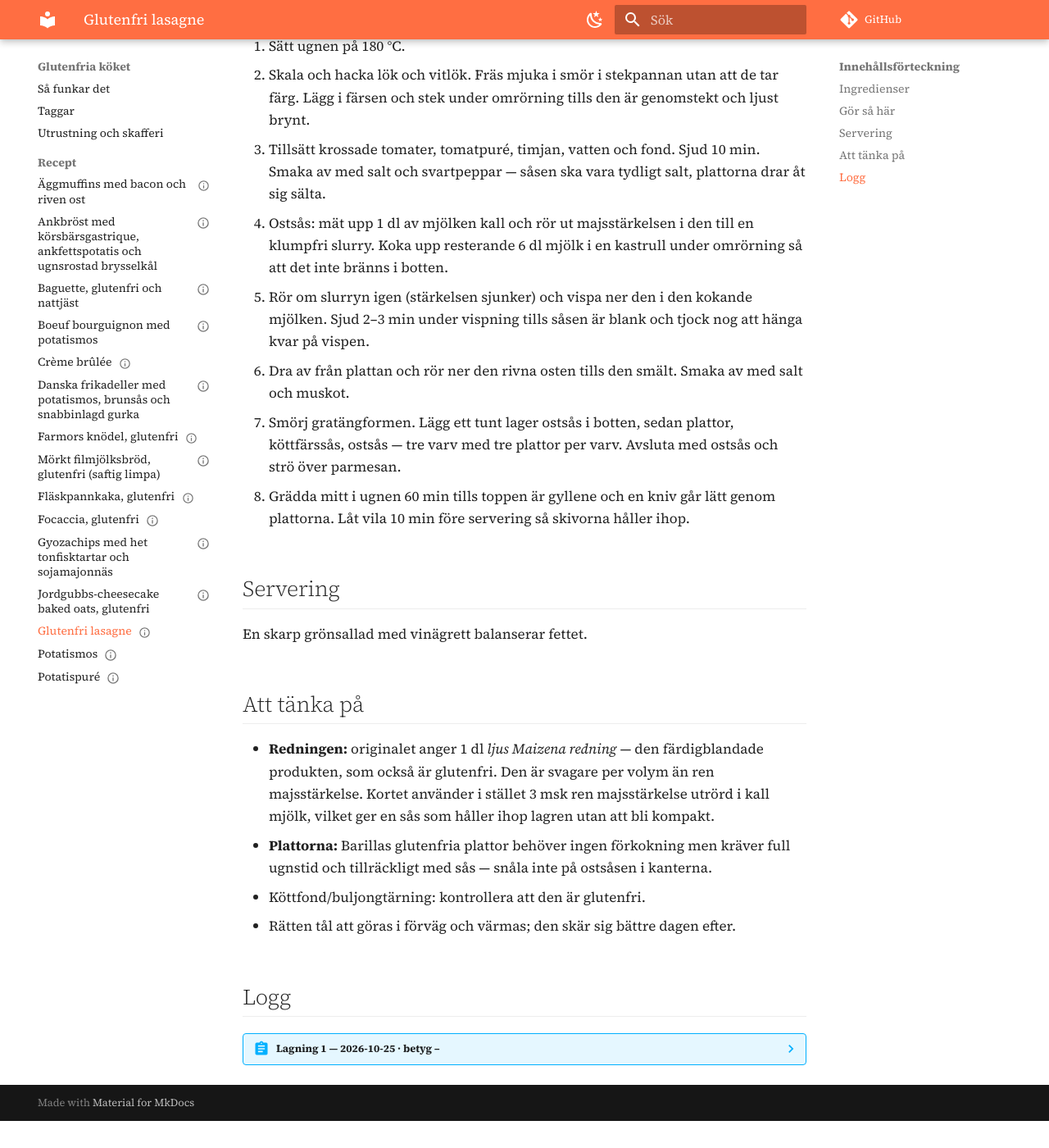
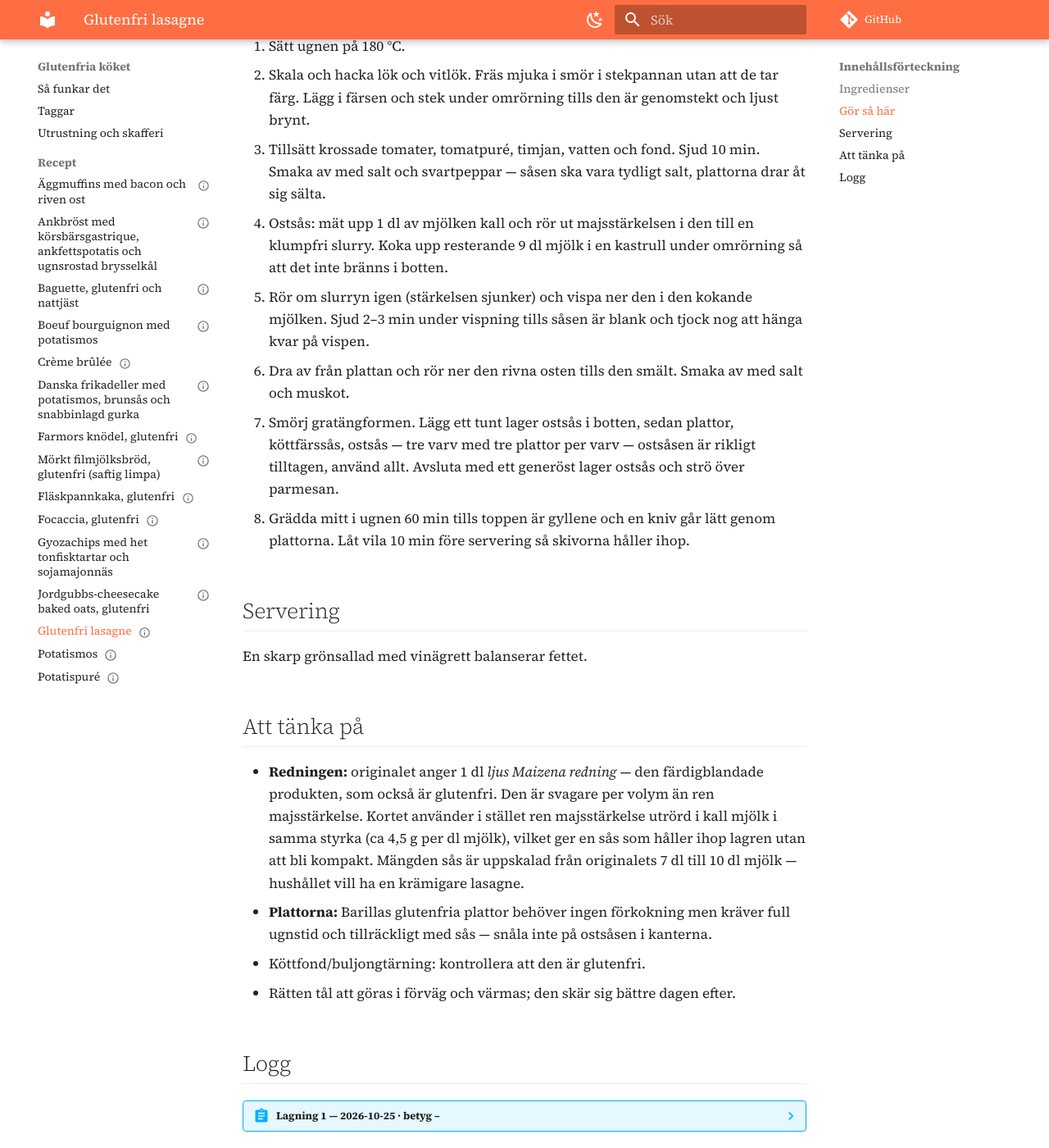
Before and after one commit to Hakan-ValidAlpha/glutenfriakocken, an MkDocs documentation site: the page built from docs/recept/lasagne-glutenfri.md, in a window 1280 px wide and 1400 px high, scrolled down 1712 px. Shown: the whole window at 82% size. Built offline with MkDocs 1.6.1 and Material for MkDocs 9.7.7, drawn with Linux system fonts in a browser that asks for light colours; comment, search, counter and statistics services are not loaded; before the commit the page ends 3079 px from its top, so only the background shows below that; some of the changed text lies outside the part shown.

Commit message:
lasagne: Lagning 1, ostsåsen uppskalad till 10 dl mjölk
Co-Authored-By: Claude Fable 5.1 <noreply@anthropic.com>
Claude-Session: https://claude.ai/code/session_01DgSBRJL5FfHTgLET2TQBeN

```diff
--- a/docs/recept/lasagne-glutenfri.md
+++ b/docs/recept/lasagne-glutenfri.md
@@ -38,9 +38,9 @@ Klassisk köttfärslasagne efter Fredriks Fika, byggd på **Barillas glutenfria
 
 | Mängd | Ingrediens |
 |---:|---|
-| 7 dl | mjölk |
-| 3 msk (ca 30 g) | majsstärkelse (Maizena) |
-| 3 dl | riven ost (ca 120 g) |
+| 10 dl | mjölk |
+| 4,5 msk (ca 45 g) | majsstärkelse (Maizena) |
+| 4 dl | riven ost (ca 160 g) |
 | | salt |
 | | malen muskot |
 
@@ -57,10 +57,10 @@ Klassisk köttfärslasagne efter Fredriks Fika, byggd på **Barillas glutenfria
 1. Sätt ugnen på 180 °C.
 2. Skala och hacka lök och vitlök. Fräs mjuka i smör i stekpannan utan att de tar färg. Lägg i färsen och stek under omrörning tills den är genomstekt och ljust brynt.
 3. Tillsätt krossade tomater, tomatpuré, timjan, vatten och fond. Sjud 10 min. Smaka av med salt och svartpeppar — såsen ska vara tydligt salt, plattorna drar åt sig sälta.
-4. Ostsås: mät upp 1 dl av mjölken kall och rör ut majsstärkelsen i den till en klumpfri slurry. Koka upp resterande 6 dl mjölk i en kastrull under omrörning så att det inte bränns i botten.
+4. Ostsås: mät upp 1 dl av mjölken kall och rör ut majsstärkelsen i den till en klumpfri slurry. Koka upp resterande 9 dl mjölk i en kastrull under omrörning så att det inte bränns i botten.
 5. Rör om slurryn igen (stärkelsen sjunker) och vispa ner den i den kokande mjölken. Sjud 2–3 min under vispning tills såsen är blank och tjock nog att hänga kvar på vispen.
 6. Dra av från plattan och rör ner den rivna osten tills den smält. Smaka av med salt och muskot.
-7. Smörj gratängformen. Lägg ett tunt lager ostsås i botten, sedan plattor, köttfärssås, ostsås — tre varv med tre plattor per varv. Avsluta med ostsås och strö över parmesan.
+7. Smörj gratängformen. Lägg ett tunt lager ostsås i botten, sedan plattor, köttfärssås, ostsås — tre varv med tre plattor per varv — ostsåsen är rikligt tilltagen, använd allt. Avsluta med ett generöst lager ostsås och strö över parmesan.
 8. Grädda mitt i ugnen 60 min tills toppen är gyllene och en kniv går lätt genom plattorna. Låt vila 10 min före servering så skivorna håller ihop.
 
 ## Servering
@@ -69,7 +69,7 @@ En skarp grönsallad med vinägrett balanserar fettet.
 
 ## Att tänka på
 
-- **Redningen:** originalet anger 1 dl *ljus Maizena redning* — den färdigblandade produkten, som också är glutenfri. Den är svagare per volym än ren majsstärkelse. Kortet använder i stället 3 msk ren majsstärkelse utrörd i kall mjölk, vilket ger en sås som håller ihop lagren utan att bli kompakt.
+- **Redningen:** originalet anger 1 dl *ljus Maizena redning* — den färdigblandade produkten, som också är glutenfri. Den är svagare per volym än ren majsstärkelse. Kortet använder i stället ren majsstärkelse utrörd i kall mjölk i samma styrka (ca 4,5 g per dl mjölk), vilket ger en sås som håller ihop lagren utan att bli kompakt. Mängden sås är uppskalad från originalets 7 dl till 10 dl mjölk — hushållet vill ha en krämigare lasagne.
 - **Plattorna:** Barillas glutenfria plattor behöver ingen förkokning men kräver full ugnstid och tillräckligt med sås — snåla inte på ostsåsen i kanterna.
 - Köttfond/buljongtärning: kontrollera att den är glutenfri.
 - Rätten tål att göras i förväg och värmas; den skär sig bättre dagen efter.
@@ -77,6 +77,6 @@ En skarp grönsallad med vinägrett balanserar fettet.
 ## Logg
 
 ??? abstract "Lagning 1 — 2026-10-25 · betyg –"
-    **Resultat:** Gott. Lagades efter originalreceptet från Fredriks Fika med Barillas plattor.
-    **Ändrat i huvudtexten:** Redningen omräknad från 1 dl färdig ljus Maizena redning till 3 msk ren majsstärkelse rörd i kall mjölk, för exakt dosering. Barilla-plattorna skrivna som standard.
+    **Resultat:** Gott. Lagades efter originalreceptet från Fredriks Fika med Barillas plattor, men med 8 dl mjölk i ostsåsen i stället för 7. Charlie och Cissi ville ändå ha mer ostsås.
+    **Ändrat i huvudtexten:** Ostsåsen uppskalad till 10 dl mjölk (4,5 msk majsstärkelse, 4 dl ost) eftersom 8 dl inte räckte. Redningen omräknad från färdig ljus Maizena redning till ren majsstärkelse rörd i kall mjölk, för exakt dosering. Barilla-plattorna skrivna som standard.
     **Charlie:** Ej noterat ännu.
```
